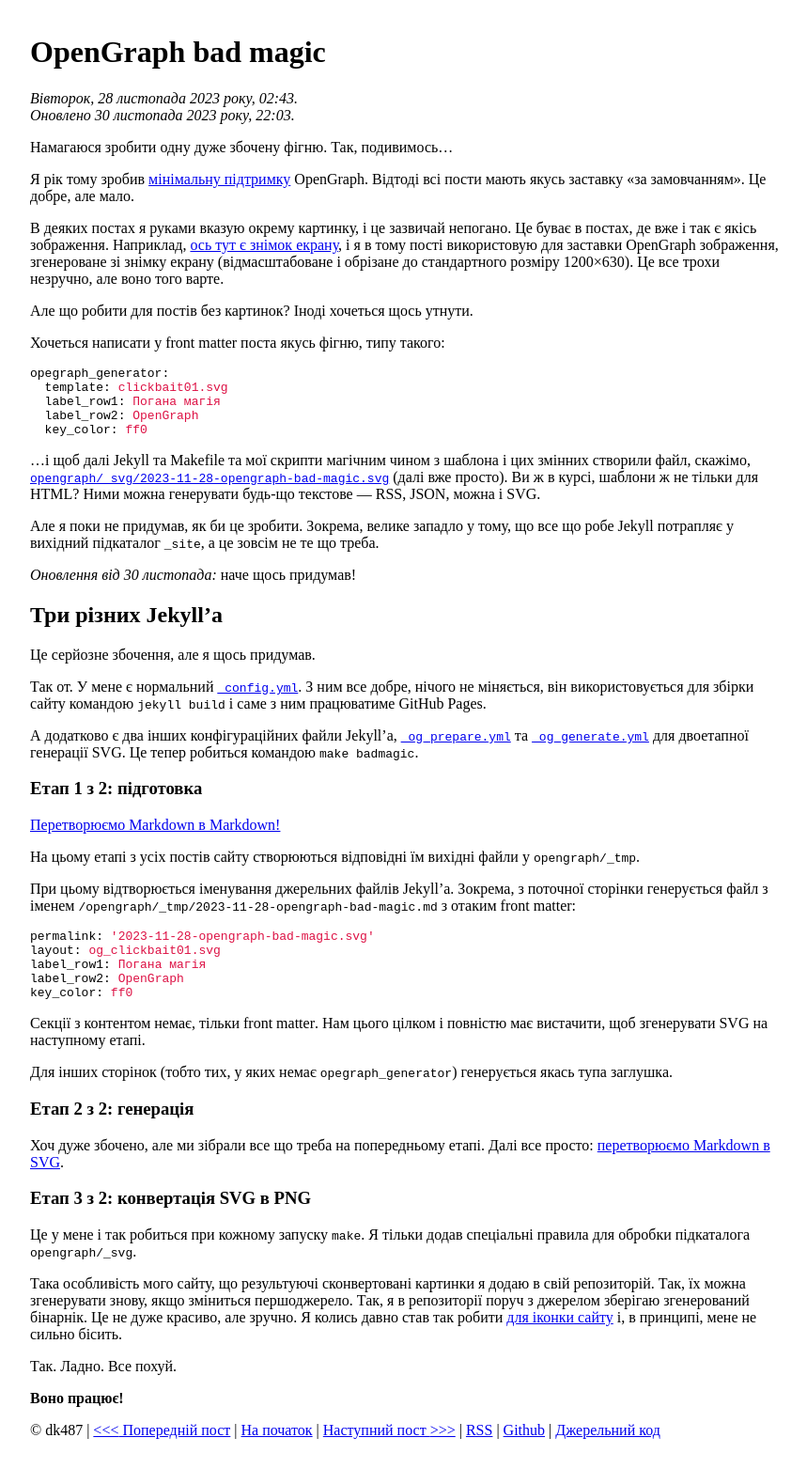
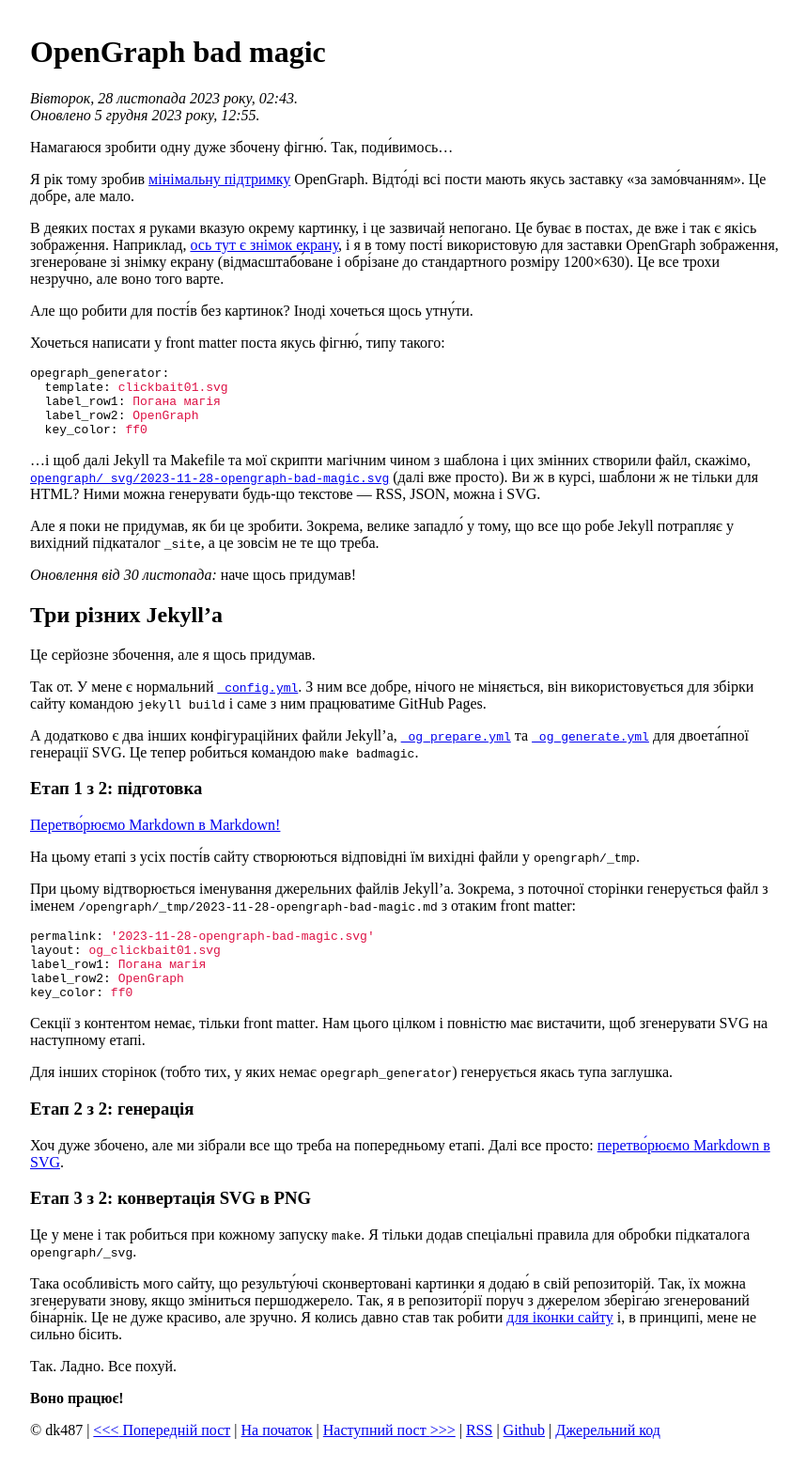
Before and after one commit to dk487/test.de.co.ua, a Jekyll site: the page built from _posts/2023/2023-11-28-opengraph-bad-magic.md, in a window 1280 px wide. Shown: the whole page at 94% size, without its empty margins (208-1067 px from the left). Built offline with Jekyll 4.4.1, drawn with Linux system fonts in a browser that asks for light colours.

Commit message:
Post update: accents and minor fixes

````diff
--- a/_posts/2023/2023-11-28-opengraph-bad-magic.md
+++ b/_posts/2023/2023-11-28-opengraph-bad-magic.md
@@ -2,7 +2,7 @@
 title: OpenGraph bad magic
 title_lang: en
 date: 2023-11-28 04:43:23 +02:00
-mtime: 2023-11-30 22:03:12 +02:00
+mtime: 2023-12-05 12:55:41 +02:00
 opegraph_generator:
   template: clickbait01
   label_row1: Погана магія
@@ -10,15 +10,15 @@ opegraph_generator:
   key_color: ff0
 ---
 
-Намагаюся зробити одну дуже збочену фігню. Так, подивимось…
+Намагаюся зробити одну дуже збочену фігню́. Так, поди́вимось…
 
-Я рік тому зробив [мінімальну підтримку][1] OpenGraph. Відтоді всі пости мають якусь заставку «за замовчанням». Це добре, але мало.
+Я рік тому зробив [мінімальну підтримку][1] OpenGraph. Відто́ді всі пости мають якусь заставку «за замо́вчанням». Це добре, але мало.
 
-В деяких постах я руками вказую окрему картинку, і це зазвичай непогано. Це буває в постах, де вже і так є якісь зображення. Наприклад, [ось тут є знімок екрану][2], і я в тому пості використовую для заставки OpenGraph зображення, згенероване зі знімку екрану (відмасштабоване і обрізане до стандартного розміру 1200×630). Це все трохи незручно, але воно того варте.
+В деяких постах я руками вказую окрему картинку, і це зазвичай непогано. Це буває в постах, де вже і так є якісь зображення. Наприклад, [ось тут є знімок екрану][2], і я в тому пості́ використовую для заставки OpenGraph зображення, згенеро́ване зі знімку екрану (відмасштабо́ване і обрі́зане до стандартного розміру 1200×630). Це все трохи незручно, але воно того варте.
 
-Але що робити для постів без картинок? Іноді хочеться щось утнути.
+Але що робити для пості́в без картинок? Іноді хочеться щось утну́ти.
 
-Хочеться написати у front matter поста якусь фігню, типу такого:
+Хочеться написати у <span lang="en">front matter</span> поста якусь фігню́, типу такого:
 
 ```yaml
 opegraph_generator:
@@ -30,7 +30,7 @@ opegraph_generator:
 
 …і щоб далі Jekyll та Makefile та мої скрипти магічним чином з шаблона і цих змінних створили файл, скажімо, [`opengraph/_svg/2023-11-28-opengraph-bad-magic.svg`][3] (далі вже просто). Ви ж в курсі, шаблони ж не тільки для <abbr>HTML</abbr>? Ними можна генерувати будь-що текстове — <abbr>RSS</abbr>, <abbr>JSON</abbr>, можна і <abbr>SVG</abbr>.
 
-Але я поки не придумав, як би це зробити. Зокрема, велике западло у тому, що все що робе Jekyll потрапляє у вихідний підкаталог `_site`, а це зовсім не те що треба.
+Але я поки не придумав, як би це зробити. Зокрема, велике западло́ у тому, що все що робе Jekyll потрапляє у вихідний підката́лог `_site`, а це зовсім не те що треба.
 
 _Оновлення від 30 листопада:_ наче щось придумав!
 
@@ -41,14 +41,14 @@ _Оновлення від 30 листопада:_ наче щось приду
 
 Так от. У мене є нормальний [`_config.yml`][4]. З ним все добре, нічого не міняється, він використовується для збірки сайту командою `jekyll build` і саме з ним працюватиме GitHub Pages.
 
-А додатково є два інших конфігураційних файли Jekyll'а, [`_og_prepare.yml`][5] та [`_og_generate.yml`][6] для двоетапної генерації SVG. Це тепер робиться командою `make badmagic`.
+А додатково є два інших конфігураційних файли Jekyll'а, [`_og_prepare.yml`][5] та [`_og_generate.yml`][6] для двоета́пної генерації <abbr>SVG</abbr>. Це тепер робиться командою `make badmagic`.
 
 
 ### Етап 1 з 2: підготовка
 
-[Перетворюємо Markdown в Markdown!][7]
+[Перетво́рюємо Markdown в Markdown!][7]
 
-На цьому етапі з усіх постів сайту створюються відповідні їм вихідні файли у `opengraph/_tmp`.
+На цьому етапі з усіх пості́в сайту створюються відповідні їм вихідні файли у `opengraph/_tmp`.
 
 При цьому відтворюється іменування джерельних файлів Jekyll'а. Зокрема, з поточної сторінки генерується файл з іменем `/opengraph/_tmp/2023-11-28-opengraph-bad-magic.md` з отаким <span lang="en">front matter</span>:
 
@@ -68,14 +68,14 @@ key_color: ff0
 ### Етап 2 з 2: генерація
 
 Хоч дуже збочено, але ми зібрали все що треба на попередньому етапі. Далі все просто:
-[перетворюємо Markdown в SVG][8].
+[перетво́рюємо Markdown в SVG][8].
 
 
-### Етап 3 з 2: конвертація <abbr>SVG</abbr> в PNG
+### Етап 3 з 2: конвертація <abbr>SVG</abbr> в <abbr>PNG</abbr>
 
 Це у мене і так робиться при кожному запуску `make`. Я тільки додав спеціальні правила для обробки підкаталога `opengraph/_svg`.
 
-Така особливість мого сайту, що результуючі сконвертовані картинки я додаю в свій репозиторій. Так, їх можна згенерувати знову, якщо зміниться першоджерело. Так, я в репозиторії поруч з джерелом зберігаю згенерований бінарнік. Це не дуже красиво, але зручно. Я колись давно став так робити [для іконки сайту][9] і, в принципі, мене не сильно бісить.
+Така особливість мого сайту, що результу́ючі сконвертовані картинки я додаю́ в свій репозиторій. Так, їх можна згенерувати знову, якщо зміниться першоджерело. Так, я в репозито́рії поруч з джерелом зберіга́ю згенерований біна́рнік. Це не дуже красиво, але зручно. Я колись давно став так робити [для іко́нки сайту][9] і, в принципі, мене не сильно бісить.
 
 Так. Ладно. Все похуй.
 
````
Also changed, not shown: _posts/2023/2023-11-30-test.md (+1 -0 lines).
